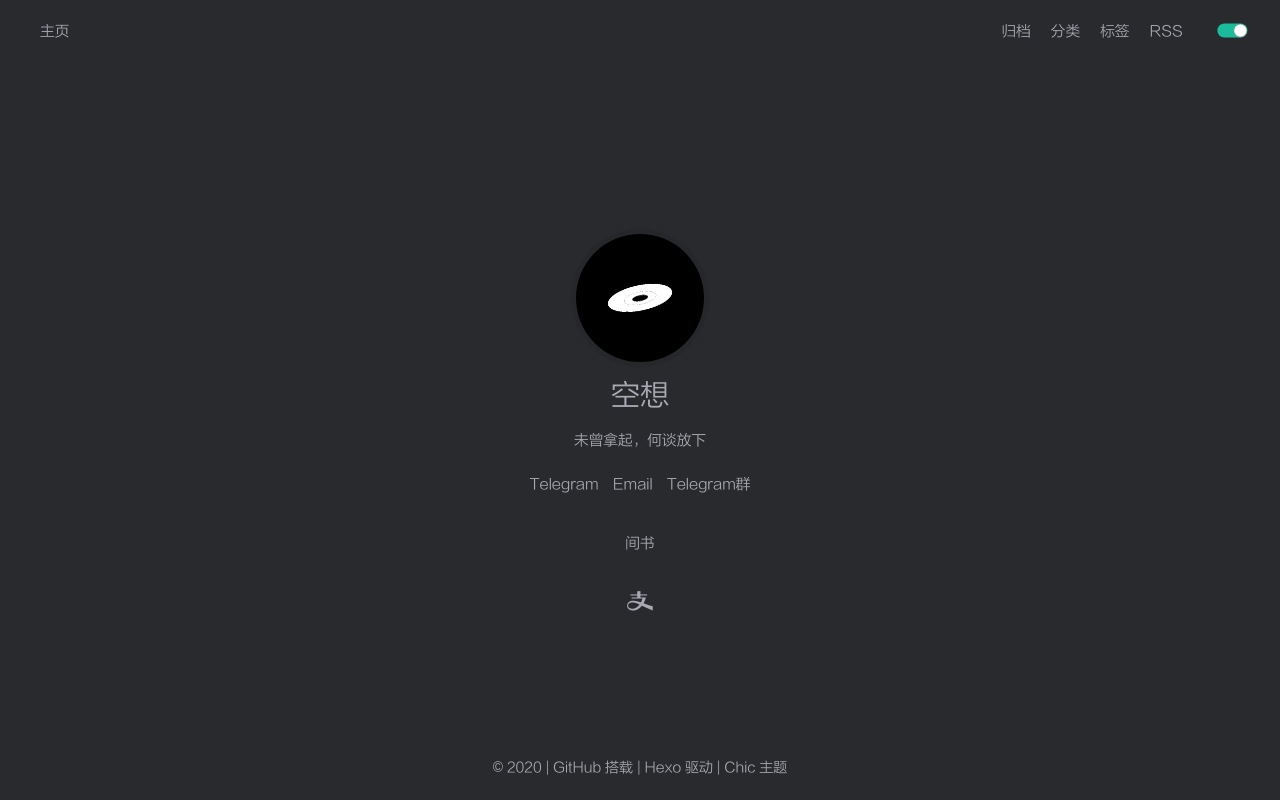
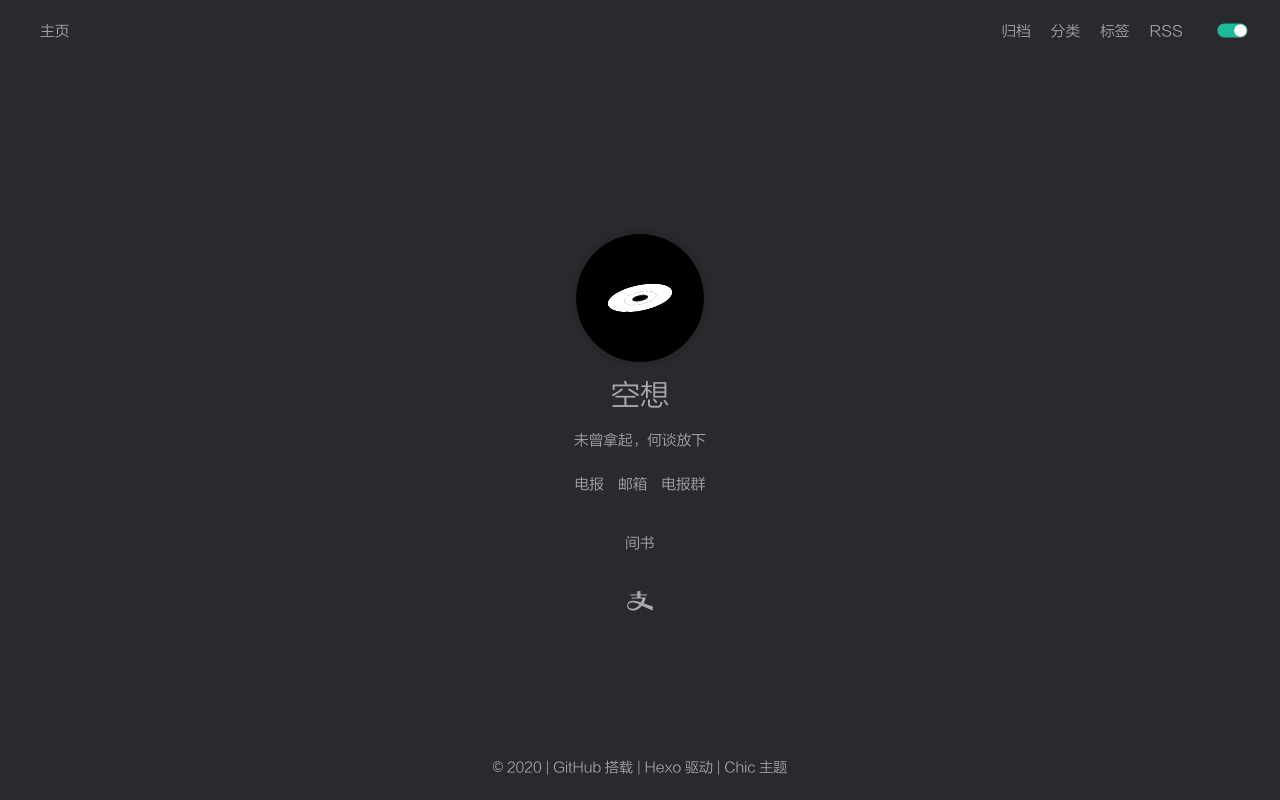
Before and after one commit to err44/err44.github.io, a plain HTML site: page index.html in a window 1280 px wide. Drawn offline with Linux system fonts and the light colour scheme.

Commit message:
Site updated: 2020-11-13 04:48:58

```diff
--- a/index.html
+++ b/index.html
@@ -115,30 +115,30 @@
         <div class="links">
 
 
-                    <a class="link-item" title="Telegram" target="_blank" rel="noopener" href="https://t.me/err44">
+                    <a class="link-item" title="电报" target="_blank" rel="noopener" href="https://t.me/err44">
 
-                            Telegram
+                            电报
 
                         <!--
-                            <i class="iconfont icon-telegram"></i>
+                            <i class="iconfont icon-电报"></i>
                          -->
                     </a>
 
-                    <a class="link-item" title="Email" href="mailto:mail@err44.com">
+                    <a class="link-item" title="邮箱" href="mailto:mail@err44.com">
 
-                            Email
+                            邮箱
 
                         <!--
-                            <i class="iconfont icon-email"></i>
+                            <i class="iconfont icon-邮箱"></i>
                          -->
                     </a>
 
-                    <a class="link-item" title="Telegram群" target="_blank" rel="noopener" href="https://t.me/neet_wiki">
+                    <a class="link-item" title="电报群" target="_blank" rel="noopener" href="https://t.me/neet_wiki">
 
-                            Telegram群
+                            电报群
 
                         <!--
-                            <i class="iconfont icon-telegram群"></i>
+                            <i class="iconfont icon-电报群"></i>
                          -->
                     </a>
 
```
